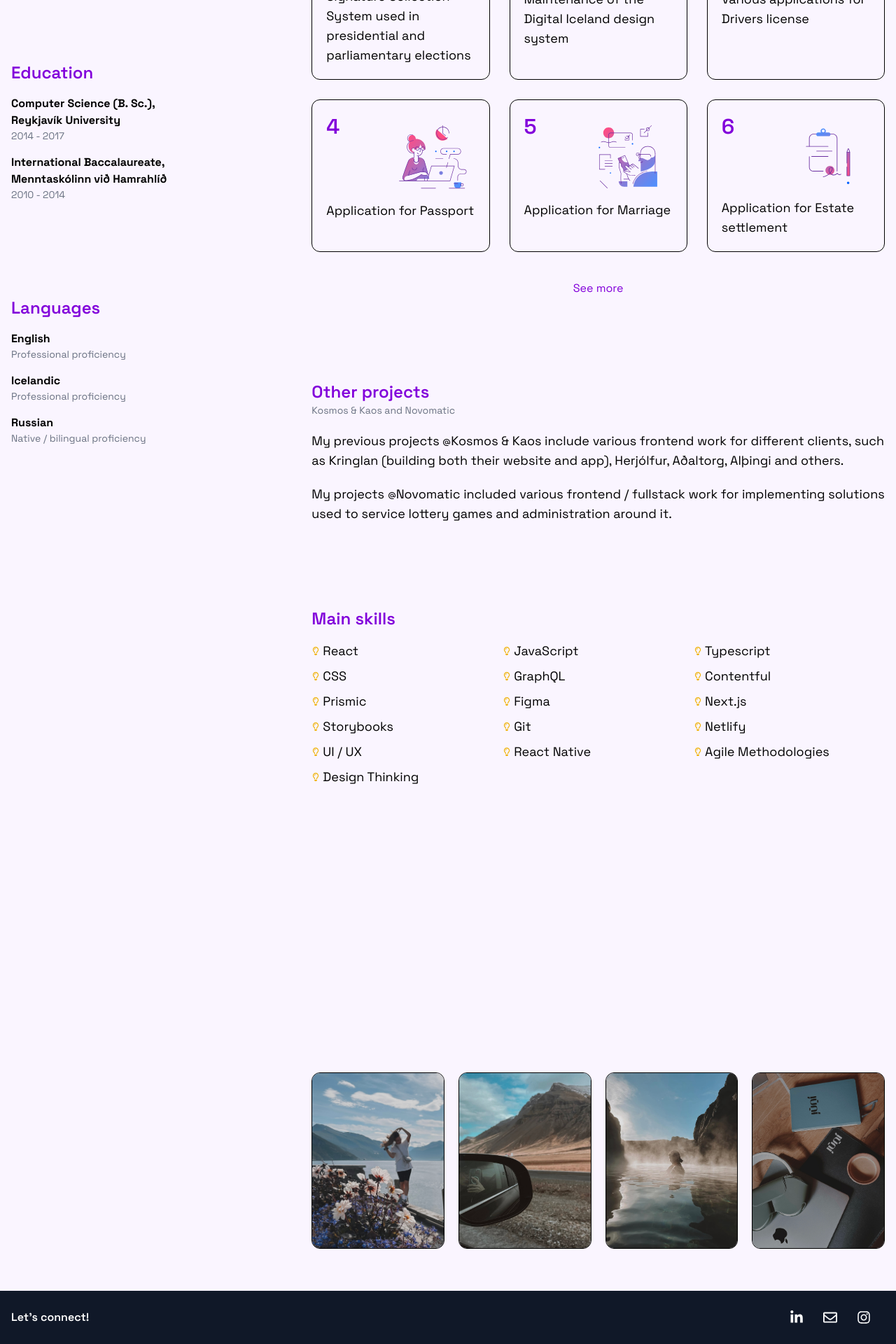
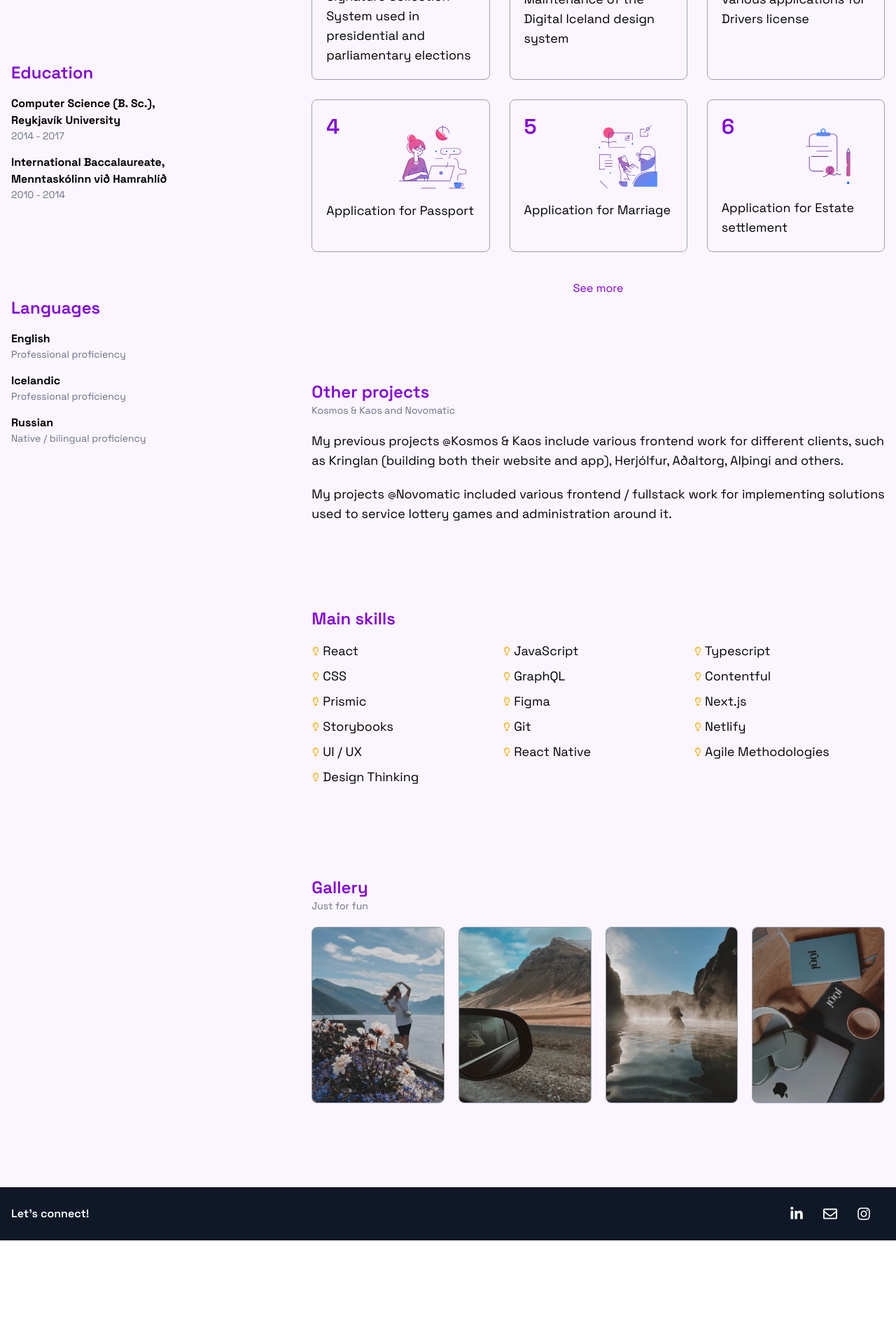
Before and after one commit to albinagu/albina, a Next.js app: page / in a window 1280 px wide. Shown: the part 732-2652 px from the top of the page at 70% size. After the commit the page ends 2504 px from the top, so only its background shows below. Built offline with nearby package versions, Linux system fonts and the light colour scheme.

Commit message:
minor tweaks: borders, cursors, decoration

```diff
--- a/src/app/components/decoration.tsx
+++ b/src/app/components/decoration.tsx
@@ -16,7 +16,7 @@ export default function Decoration() {
           x2="100%"
           y2="100%"
           animate={{
-            x1: ["0%", "20%", "0%"],
+            x1: ["0%", "30%", "0%"],
             x2: ["100%", "150%", "100%"],
             stopColor: ["#3C2570", "#A78BFA"],
           }}
--- a/src/app/components/footer.tsx
+++ b/src/app/components/footer.tsx
@@ -19,7 +19,7 @@ export default function Footer() {
   ]
 
   return (
-    <footer className="bg-gray-900 py-5 mt-15">
+    <footer className="bg-gray-900 py-5 sm:mt-30 sm-15">
       <div className="container mx-auto px-4 flex justify-between items-center">
         <h2 className="font-semibold text-white dark:text-purple-300">Let&apos;s connect!</h2>
         <div className="flex justify-between items-center">
@@ -28,7 +28,7 @@ export default function Footer() {
               key={index}
               href={url}
               target="_blank"
-              className="mr-3 p-2 rounded-full text-white dark:text-purple-300 hover:text-purple-400 transition-all"
+              className="mr-3 p-2 text-white dark:text-purple-300 hover:text-purple-400 transition-all"
             >
               {icon}
             </Link>
--- a/src/app/components/gallery.tsx
+++ b/src/app/components/gallery.tsx
@@ -9,13 +9,16 @@ export default function Gallery() {
 
   return (
     <section>
-      <div className="grid grid-cols-2 lg:grid-cols-4 gap-5 sm:mt-70 mt-40">
+      <h2 className="text-2xl font-semibold text-purple-700 dark:text-purple-300">
+        Gallery
+      </h2>
+      <p className="text-sm text-gray-500 dark:text-gray-400 mb-5">
+        Just for fun
+      </p>
+      <div className="grid grid-cols-2 lg:grid-cols-4 gap-5">
         {photos.map((photo, index) => {
           return (
-            <div
-              key={index}
-              className="border-1 rounded-xl overflow-hidden"
-            >
+            <div key={index} className="border border-gray-400 rounded-lg overflow-hidden">
               <Image
                 src={photo}
                 className="w-full h-full object-cover object-center"
--- a/src/app/components/nameAndTitle.tsx
+++ b/src/app/components/nameAndTitle.tsx
@@ -7,7 +7,7 @@ export default function NameAndTitle() {
       <p className="text-2xl mb-1">Web Developer</p>
       <div className="flex align-items-baseline">
         <HiOutlineMapPin className="text-yellow-500 dark:text-yellow-200" />
-        <p className="text-sm pl-1 align-text-bottom text-gray-500 dark:text-gray-4000">
+        <p className="text-sm pl-1 align-text-bottom text-gray-500 dark:text-gray-400">
           Based in Reykjavík, Iceland
         </p>
       </div>
--- a/src/app/components/projects.tsx
+++ b/src/app/components/projects.tsx
@@ -22,7 +22,7 @@ export default function Projects() {
         <div className="grid grid-cols-1 md:grid-cols-2 xl:grid-cols-3 gap-7">
           {/* initial 6 items */}
           {projects.slice(0, 6).map((project, index) => (
-            <div key={index} className="border-1 rounded-xl p-5">
+            <div key={index} className="border border-gray-400 rounded-lg p-5">
               <div className="flex justify-between">
                 <div className="text-3xl text-purple-700 dark:text-purple-300 font-semibold">
                   {index + 1}
@@ -62,7 +62,7 @@ export default function Projects() {
         <div className="flex justify-center">
           <button
             onClick={handleToggle}
-            className="sm:mt-10 mt-5 text-purple-700 dark:text-purple-300 hover:text-purple-400 transition-colors"
+            className="sm:mt-10 mt-5 text-purple-700 dark:text-purple-300 hover:text-purple-400 transition-colors cursor-pointer"
           >
             {showAll ? "See less" : "See more"}
           </button>
--- a/src/app/components/themeToggle.tsx
+++ b/src/app/components/themeToggle.tsx
@@ -25,7 +25,7 @@ export default function ThemeToggle() {
   return (
     <button
       onClick={toggleTheme}
-      className="p-2 rounded-full border"
+      className="cursor-pointer p-2 rounded-lg border border-gray-400"
     >
       {theme === "light" ? (
         <BsMoonFill className="w-4 h-4 text-yellow-500 dark:text-yellow-200" />
```
